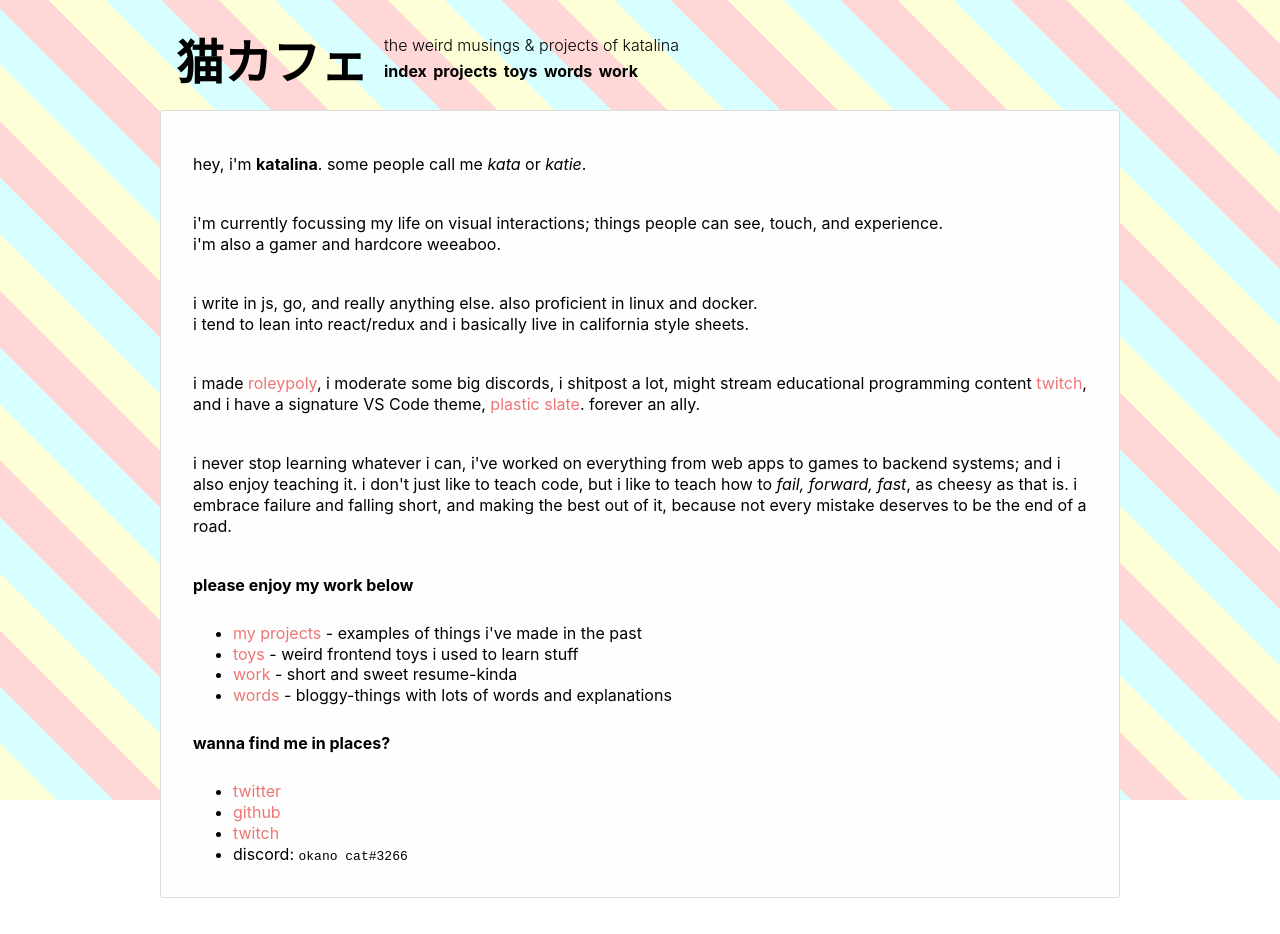
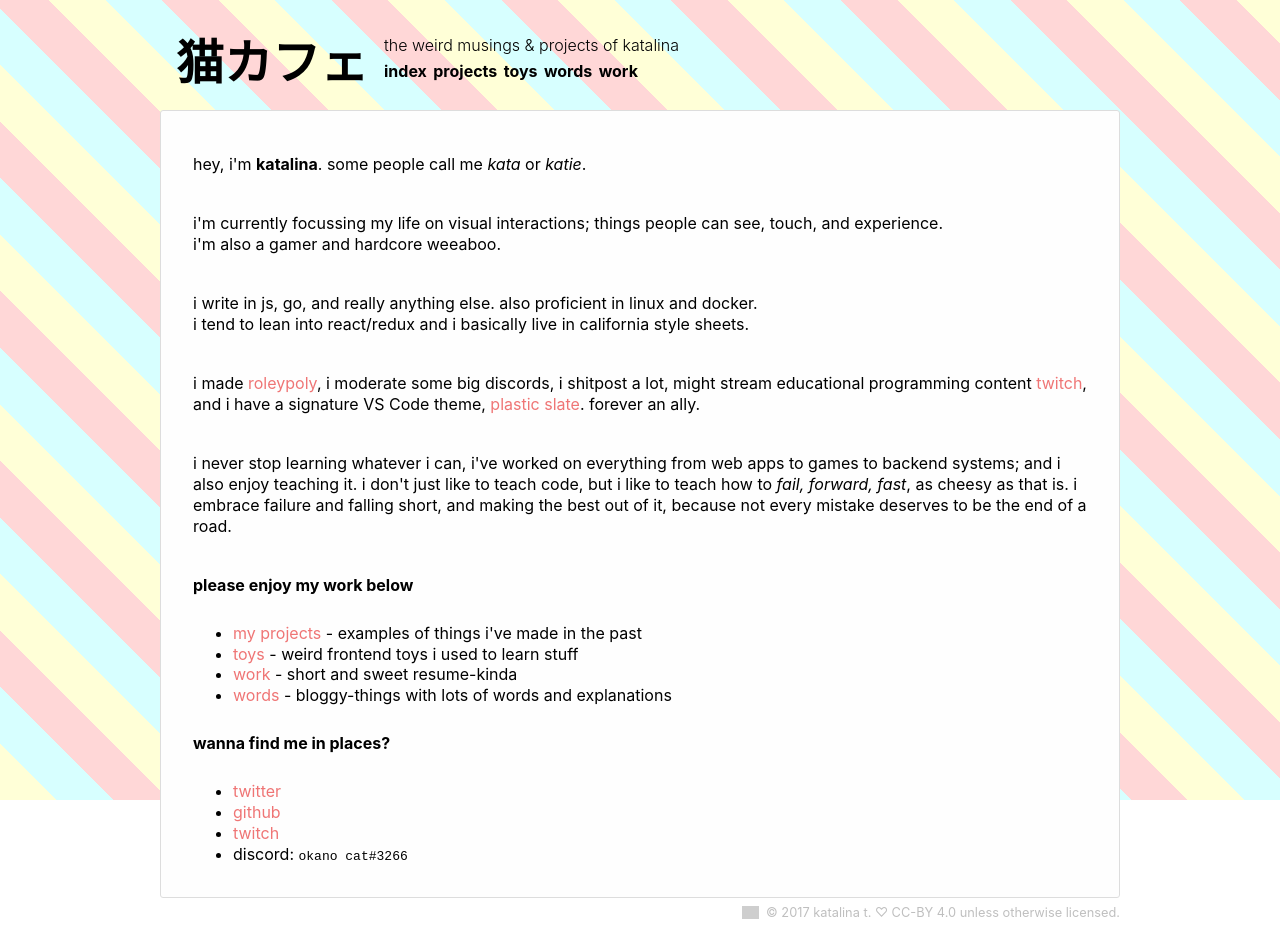
Before and after one commit to mekanoe/personal-site, a Next.js app: page / in a window 1280 px wide. Before the commit the page ends 906 px from the top, so only its background shows below. Built offline with nearby package versions, Linux system fonts and the light colour scheme; grey boxes are pictures that could not be loaded.

Commit message:
[layout] add footer

```diff
--- a/components/layout.js
+++ b/components/layout.js
@@ -61,10 +61,56 @@
   }
 `
 
+const FooterContainer = styled.div`
+  display: flex;
+  justify-content: flex-end;
+`
+
+const Footer = styled.div`
+  font-size: 0.8em;
+  padding: 0.4rem 0;
+  text-align: right;
+  color: hsl(0, 0%, 50%);
+  opacity: 0.5;
+  transition: opacity 0.15s ease-in-out;
+  display: flex;
+  align-items: center;
+
+  &:hover {
+    opacity: 1;
+  }
+
+  a {
+    color: inherit;
+    text-decoration: none;
+    transition: 0.15s ease-in-out;
+
+    &:hover {
+      color: white;
+      text-shadow: 0 0 1px black;
+    }
+  }
+`
+
+const Flags = styled.img`
+  max-height: 1em;
+`
+
+const year = (() => {
+  return (new Date()).getFullYear()
+})()
+
 export default ({ children }) => <Wrapper>
   <BottomBG />
   <Header />
   <ContentBox>
     {children}
   </ContentBox>
+  <FooterContainer>
+    <Footer>
+      <Flags src='/static/flags.svg' />&nbsp;
+      © {year} katalina t. ♡&nbsp;
+      <a href='https://creativecommons.org/licenses/by/4.0/'>CC-BY 4.0</a>&nbsp;unless otherwise licensed.
+    </Footer>
+  </FooterContainer>
 </Wrapper>
```
Also changed, not shown: static/flags.svg (added).
